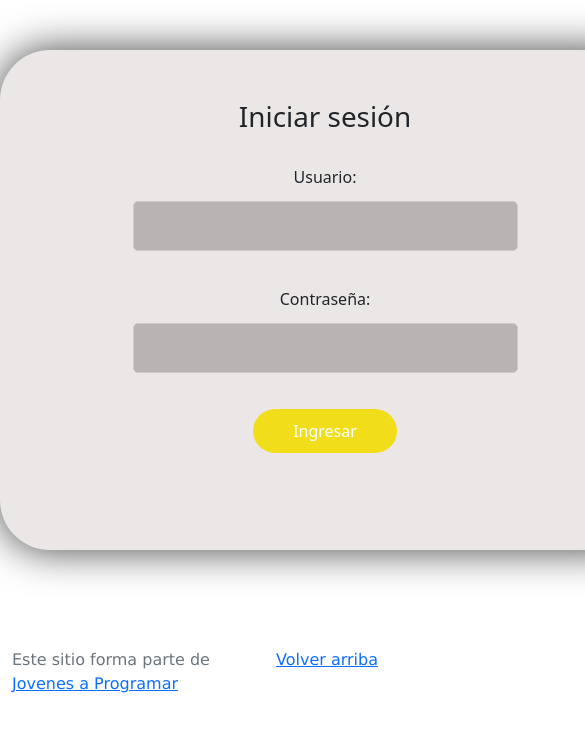
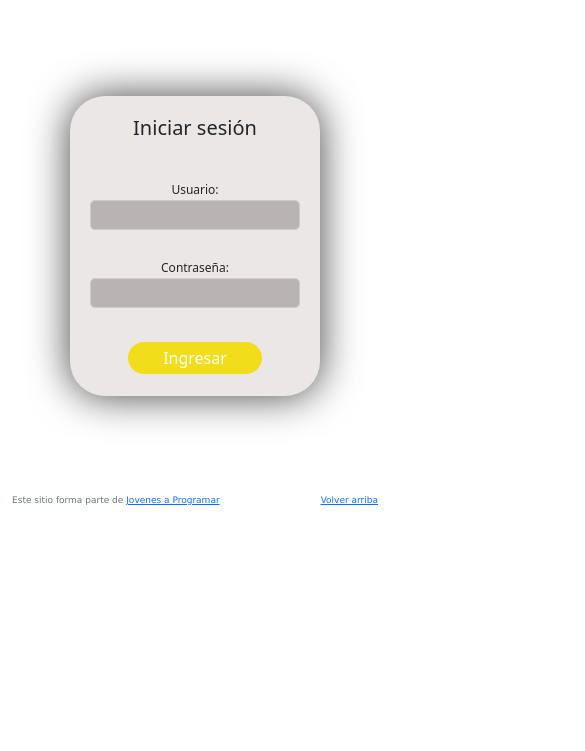
Before and after one commit to sofiahernandezas/workspace-inicial, a plain HTML site: page login.html in a window 390 px wide. Shown: the top 751 px of the page, 585 px wide, since content can reach past the window. Drawn offline with Linux system fonts and the light colour scheme.

Commit message:
Entrega 2

```diff
--- a/css/styles.css
+++ b/css/styles.css
@@ -295,3 +295,99 @@ a.custom-card:hover {
   background-size: 100% auto;
   height: 100vh;
 }
+@media (max-width: 1024px) {
+  /* Esto es la pagina en tamaño tableta */
+  #login-form {
+    margin-top: 12em;
+    width: 530px;
+    height: 580px;
+    border-radius: 80px;
+  }
+  #login-form input[type="text"],
+#login-form input[type="password"] {
+  width: 75%;
+  padding: 10px;
+  margin-bottom: 10px;
+  margin-top: 10px;
+  border-radius: 5px;
+  box-sizing: border-box;
+  background-color: #B9B3B3;
+
+}
+#login-form input[type="submit"] {
+  background-color: #F2DD1B;
+  /* Yellow Color */
+  color: white;
+  padding: 10px 40px;
+  border: none;
+  border-radius: 30px;
+  cursor: pointer;
+  margin-top: 10px;
+}
+.container{
+font-size: 20px;
+}
+h1{
+  font-size: 40px;
+  margin-bottom: 50px;
+  padding-bottom: 20px;
+}
+#login-form label{
+  font-size: 20px;
+}
+
+}
+@media (max-width: 568px) {
+  /* Esta es la pagina en tamaño celular*/
+  #login-form{
+    width: 250px;
+    padding: 20px;
+    height: 300px;
+    margin-top: 6em;
+    border-radius: 35px;
+  }
+  #login-form input[type="text"],
+#login-form input[type="password"] {
+  width: 100%;
+  padding: 2px;
+  margin-bottom: 0px;
+  margin-top: 0px;
+  border-radius: 5px;
+  box-sizing: border-box;
+  background-color: #B9B3B3;
+
+}
+#login-form input[type="submit"] {
+  background-color: #F2DD1B;
+  /* Yellow Color */
+  color: white;
+  padding: 4px 35px;
+  border: none;
+  border-radius: 30px;
+  cursor: pointer;
+  margin-bottom: 10px;
+}
+.container{
+font-size: 9px;
+}
+h1{
+  font-size: 20px;
+  margin-bottom: 12px;
+  padding-bottom: 0px;
+}
+#login-form label{
+  font-size: 12px;
+}
+.col-md-6 p{
+  font-size: 160%;
+}
+.col-md-3 p{
+  font-size: 160%;
+}
+.etPrecio {
+  display: none;
+}
+.PrecioCompleto{
+  font-size:160%;
+}
+}
--- a/js/login.js
+++ b/js/login.js
@@ -1,15 +1,16 @@
-document.getElementById('login-form').addEventListener('submit', function(event) {
+document.getElementById('login-form').addEventListener('submit', function (event) {
     event.preventDefault();
 
     let username = document.getElementById('username').value;
     let password = document.getElementById('password').value;
 
-// agregue funcion que redireccione al sitio portada cuando se presiona INGRESAR
-// en el caso de no completar un campo le sale el alert de abajo
+    // agregue funcion que redireccione al sitio portada cuando se presiona INGRESAR
+    // en el caso de no completar un campo le sale el alert de abajo
     if (username !== "" && password !== "") {
         localStorage.setItem('isLoggedIn', 'true');
         window.location.href = 'index.html';
-        } else {
+        localStorage.setItem('username', username); // desafiate
+    } else {
         let errorMessage = document.getElementById('error-message');
         errorMessage.textContent = 'Por favor, ingrese ambos campos';
     }
```
Also changed, not shown: index.html (+6 -3 lines), js/index.js (+12 -0 lines), js/products.js (+20 -2 lines).
